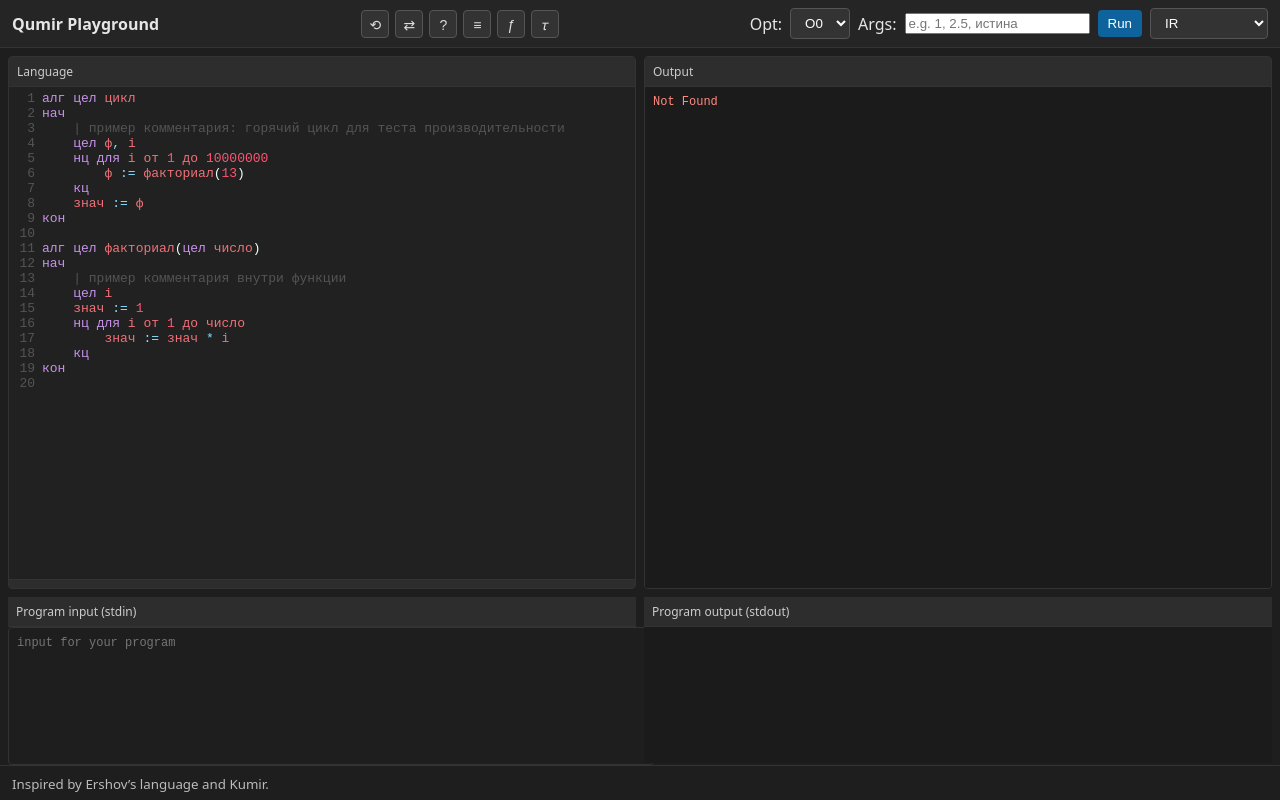
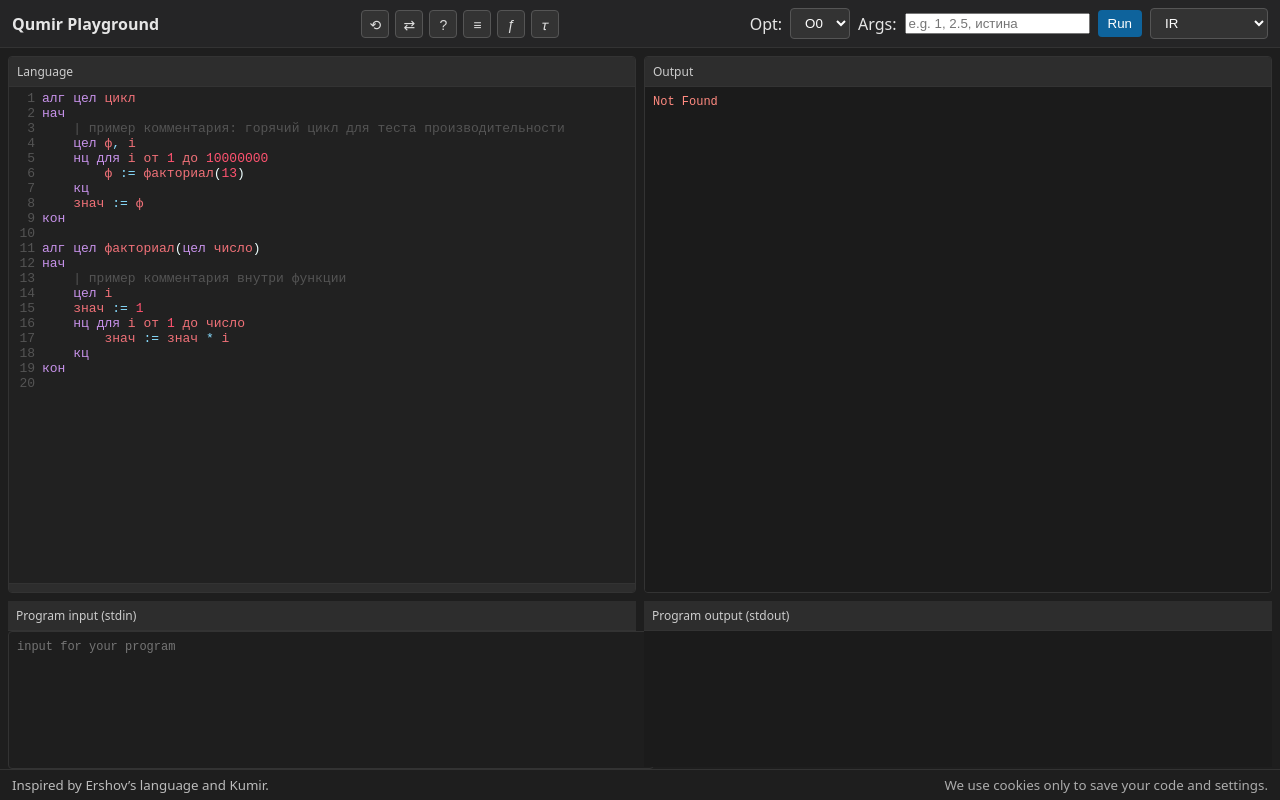
Before and after one commit to resetius/qumir, a plain HTML site: page service/static/index.html in a window 1280 px wide. Drawn offline with nearby package versions, Linux system fonts and the light colour scheme; no server answers.

Commit message:
Add cookies note

```diff
--- a/service/static/index.html
+++ b/service/static/index.html
@@ -60,7 +60,8 @@
     </div>
   </section>
   <footer>
-    <small>Inspired by Ershov’s language and Kumir.</small>
+  <small>Inspired by Ershov’s language and Kumir.</small>
+  <small class="cookies-note">We use cookies only to save your code and settings.</small>
   </footer>
   <script src="https://unpkg.com/codemirror@5/lib/codemirror.js"></script>
   <script src="https://unpkg.com/codemirror@5/addon/comment/comment.js"></script>
--- a/service/static/styles.css
+++ b/service/static/styles.css
@@ -26,7 +26,8 @@ button, select { background: #0e639c; color: white; border: none; padding: 6px 1
 select { background: #333; border: 1px solid #555; }
 button:hover { filter: brightness(1.1); }
 pre.error { color: #ff8a80; white-space: pre-wrap; }
-footer { padding: 6px 12px; border-top: 1px solid #333; color: #bbb; }
+footer { padding: 6px 12px; border-top: 1px solid #333; color: #bbb; display: flex; justify-content: space-between; align-items: center; gap: 12px; }
+footer .cookies-note { margin-left: auto; opacity: 0.9; }
 
 /* JS-driven tooltip */
 .q-tooltip { position: fixed; background: #2d2d2d; color: #eee; padding: 6px 8px; border-radius: 4px; font-size: 12px; white-space: pre; border: 1px solid #555; box-shadow: 0 6px 16px rgba(0,0,0,0.5); z-index: 4000; pointer-events: none; max-width: 60vw; }
```
